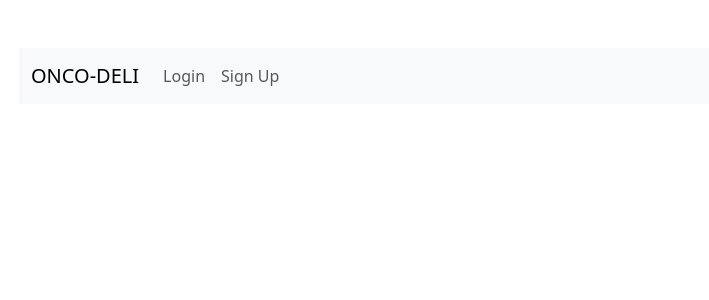
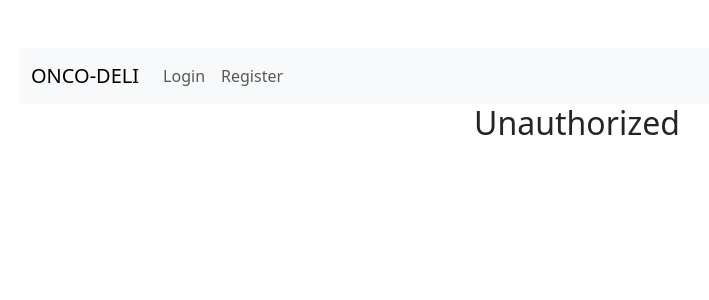
Before and after one commit to kantasis/certh-deli, a React (Vite) app in the folder app-react/spreact_react_app/: page /newdash in a window 1280 px wide. Shown: the top 300 px of the page, without its empty margins (63-772 px from the left). Built offline with nearby package versions, Linux system fonts and the light colour scheme; no server answers.

Commit message:
Update the NavbarMain

```diff
--- a/app-react/spreact_react_app/src/App.tsx
+++ b/app-react/spreact_react_app/src/App.tsx
@@ -3,18 +3,16 @@ import { Routes, Route, Link } from "react-router-dom";
 import "bootstrap/dist/css/bootstrap.min.css";
 import "./App.css";
 
-import * as AuthService from "./services/auth.service";
-
 import Login from "./components/Login.jsx";
-import Register from "./components/Register.jsx";
+// import Register from "./components/Register.jsx";
 import Home from "./components/Home.jsx";
 import Profile from "./components/Profile.jsx";
 import Dashboard from "./components/Dashboard.jsx";
+import NewDash from "./components/NewDash.jsx";
+import NavbarMain from "./components/NavbarMain.js";
 
-
+// import * as AuthService from "./services/auth.service";
 // import AuthVerify from "./common/AuthVerify";
-
-import NavbarMain from "./components/NavbarMain.js";
 
 const App: React.FC = () => {
    return (<>
@@ -26,7 +24,7 @@ const App: React.FC = () => {
             <Route   path="/login"     element={<Login />}           />
             {/* <Route   path="/register"  element={<Register />}        /> */}
             <Route   path="/profile"   element={<Profile />}         />
-            <Route   path="/dashboard"      element={<Dashboard />}       />
+            <Route   path="/newdash"      element={<NewDash />}       />
          </Routes>
       </div>
    </>);
--- a/app-react/spreact_react_app/src/components/NavbarMain.tsx
+++ b/app-react/spreact_react_app/src/components/NavbarMain.tsx
@@ -12,26 +12,8 @@ const NavbarMain: React.FC = () => {
    // TODO: Check it out https://www.bezkoder.com/handle-jwt-token-expiration-react/
    useEffect(
       () => {
-
-         // setUserDict(AuthService.getCurrentUser());
-
-         // TODO: Change this into the result of a statement
-         // if (user_dict) {
-         //    console.log("authorized" + user_dict);
-         //    setIsLoggedIn(true);
-         // }else{
-         //    console.log("unauthorized" + user_dict);
-         //    setIsLoggedIn(false);
-         // }
-
-         // EventBus.on("logoff", AuthService.logout);
-         // return () => {
-         //    EventBus.remove("logoff", AuthService.logout);
-         // };
-
          setIsLoggedIn(AuthService.isLoggedIn());
          console.log("Navbar: "+ isLoggedIn);
-
       },
       []
    );
@@ -42,68 +24,49 @@ const NavbarMain: React.FC = () => {
       window.location.reload();
    };
 
-
-   // console.log(JSON.stringify(user_dict,null,3));
-   // console.log(isLoggedIn);
-
-
-   const dashboardButton_cmp = (
-      <li className="nav-item">
+   const buttons_tsx = [
+      {
+         href: "dashboard",
+         label: "Dashboard",
+         condition: isLoggedIn
+      },
+      {
+         href: "newdash",
+         label: "NewDash",
+         condition: isLoggedIn
+      },
+      {
+         href: "profile",
+         label: "Profile",
+         condition: isLoggedIn
+      },
+      {
+         href: "login",
+         label: "Login",
+         condition: !isLoggedIn
+      },
+      {
+         href: "register",
+         label: "Register",
+         condition: !isLoggedIn
+      },
+      {
+         href: "login",
+         label: "Logout",
+         onClick: () => logout(),
+         condition: isLoggedIn
+      },
+   ].map( (item_dict, index) => item_dict.condition && (
+      <li className="nav-item" key={index}>
          <a
             className="nav-link"
-            href="dashboard"
+            href={item_dict.href}
+            onClick={item_dict.onClick ? item_dict.onClick : undefined}
          >
-            Dashboard
+            {item_dict.label}
          </a>
       </li>
-   );
-
-   const profileButton_cmp = (
-      <li className="nav-item">
-         <a
-            className="nav-link"
-            href="profile"
-         >
-            Profile
-         </a>
-      </li>
-   );
-
-
-   const loginButton_cmp = (
-      <li className="nav-item">
-         <a
-            className="nav-link"
-            href="login"
-         >
-            Login
-         </a>
-      </li>
-   );
-
-   const registerButton_cmp = (
-      <li className="nav-item">
-         <a
-            className="nav-link"
-            href={"/register"}
-         >
-            Sign Up
-         </a>
-      </li>
-   );
-
-   const logoutButton_cmp = (
-      <li className="nav-item">
-         <a
-            className="nav-link"
-            href="/login"
-            onClick={() => logout()}
-         >
-            Logout
-         </a>
-      </li>
-   );
-
+   ));
 
    return (
       <nav className="navbar navbar-expand-lg bg-body-tertiary">
@@ -130,79 +93,8 @@ const NavbarMain: React.FC = () => {
                id="navbarSupportedContent"
             >
                <ul className="navbar-nav me-auto mb-2 mb-lg-0">
-
-                  {/* <li className="nav-item">
-                     <a
-                        className="nav-link active"
-                        aria-current="page"
-                        href="#"
-                     >
-                        Home
-                     </a>
-                  </li> */}
-
-                  {/* <li className="nav-item">
-                     <a
-                        className="nav-link"
-                        href="#"
-                     >
-                        Link
-                     </a>
-                  </li> */}
-
-                  {/* <li className="nav-item dropdown">
-                     <a
-                        className="nav-link dropdown-toggle"
-                        href="#"
-                        role="button"
-                        data-bs-toggle="dropdown"
-                        aria-expanded="false"
-                     >
-                        Dropdown
-                     </a>
-                     <ul className="dropdown-menu">
-                        <li><a className="dropdown-item" href="#">Action</a></li>
-                        <li><a className="dropdown-item" href="#">Another action</a></li>
-                        <li><hr className="dropdown-divider"/></li>
-                        <li><a className="dropdown-item" href="#">Something else here</a></li>
-                     </ul>
-                  </li> */}
-
-                  {/* <li className="nav-item">
-                     <a
-                        className="nav-link disabled"
-                        aria-disabled="true"
-                     >
-                        Disabled
-                     </a>
-                  </li> */}
-                  {isLoggedIn && dashboardButton_cmp}
-                  {isLoggedIn && profileButton_cmp}
-                  {isLoggedIn && logoutButton_cmp}
-                  {isLoggedIn || loginButton_cmp}
-                  {isLoggedIn || registerButton_cmp}
+                  {buttons_tsx}
                </ul>
-
-
-               {/* <form
-                  className="d-flex test"
-                  role="search"
-               >
-                  <input
-                     className="form-control me-2"
-                     type="search"
-                     placeholder="Search"
-                     aria-label="Search"
-                  />
-                  <button
-                     className="btn btn-outline-success"
-                     type="submit"
-                  >
-                     Search
-                  </button>
-
-               </form> */}
-
             </div>
          </div>
       </nav>
--- /dev/null
+++ b/app-react/spreact_react_app/src/components/NewDash.tsx
@@ -0,0 +1,58 @@
+import React, { useState, useEffect } from "react";
+import * as AuthService from "../services/auth.service";
+
+const grafana_host = import.meta.env.VITE_GRAFANA_HOST;
+const grafana_port = import.meta.env.VITE_GRAFANA_PORT;
+const grafana_path = import.meta.env.VITE_GRAFANA_PATH;
+const dashboard_name = import.meta.env.VITE_GRAFANA_DASHBOARD;
+
+const grafana_url = `http://${grafana_host}:${grafana_port}/${grafana_path}/${dashboard_name}?orgId=1&theme=light`
+// http://localhost:3000/d-solo/edn5ahxrzaw3kc/deli-main-dashboarg?orgId=1&theme=light&panelId=4&var-deli_custom_var=5
+
+// var envs_json = JSON.stringify(import.meta.env, null, 2); // spacing level = 2
+// console.log('GK> ' + envs_json);
+
+const Dashboard: React.FC = () => {
+
+   const [isLoggedIn, setIsLoggedIn] = useState(false);
+   const [selected_idx, setSelectedIdx] = useState(0);
+   const [grafanaVar_int, setGrafanaVar] = useState(5);
+   const [urlParams_str, setUrlParams] = useState('');
+   const [iFrameUrl_str, setIFrameUrl] = useState('');
+   const [filter_startYear_int, setFilter_startYear_int] = useState(1990);
+   const [filter_country_str, setFilter_country_str] = useState('');
+
+   // const [user_dict, setUserDict] = useState(false);
+
+   useEffect(
+      () => {
+         setIsLoggedIn(AuthService.isLoggedIn());
+         console.log("Dashboard: "+ isLoggedIn);
+      },
+      []
+   );
+
+   if (!isLoggedIn)
+      return <h2>Unauthorized</h2>;
+
+   return (
+      <div className="main">
+         <ul
+            className="nav nav-tabs"
+            id="tabs1"
+            role="tablist"
+         >
+         </ul>
+         <button>Update dataset</button>
+         <span>[{filter_country_str}]</span>
+         <div
+            className="tab-content"
+            id="myTabContent"
+         >
+         </div>
+      </div>
+   );
+};
+
+
+export default Dashboard;
```
Also changed, not shown: 1 other file (tests, documents, lock files or other folders).
